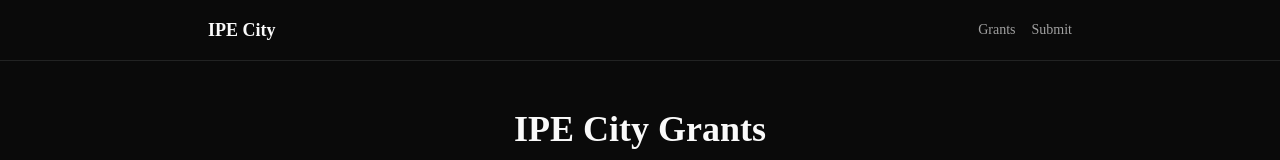
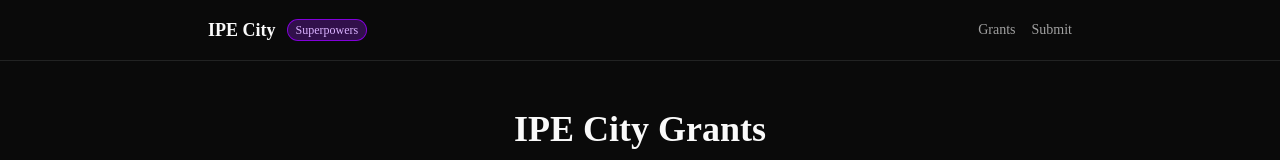
Before and after one commit to techlibs/ai-judge-agent, a Next.js app: page /grants in a window 1280 px wide. Shown: the top 160 px of the page. Built offline with nearby package versions, Linux system fonts and the light colour scheme; no server answers; the database is empty.

Commit message:
ui: add Superpowers framework badge to navigation header
Co-Authored-By: Claude Opus 4.6 (1M context) <noreply@anthropic.com>

```diff
--- a/src/app/layout.tsx
+++ b/src/app/layout.tsx
@@ -31,9 +31,14 @@ export default function RootLayout({
       <body className="min-h-full flex flex-col bg-background text-foreground">
         <header className="border-b">
           <div className="max-w-4xl mx-auto px-4 py-4 flex items-center justify-between">
-            <Link href="/grants" className="font-bold text-lg">
-              IPE City
-            </Link>
+            <div className="flex items-center gap-3">
+              <Link href="/grants" className="font-bold text-lg">
+                IPE City
+              </Link>
+              <span className="rounded-full bg-purple-900/50 px-2 py-0.5 text-xs font-medium text-purple-300 ring-1 ring-purple-700">
+                Superpowers
+              </span>
+            </div>
             <nav className="flex gap-4 text-sm">
               <Link href="/grants" className="text-muted-foreground hover:text-foreground">
                 Grants
```
